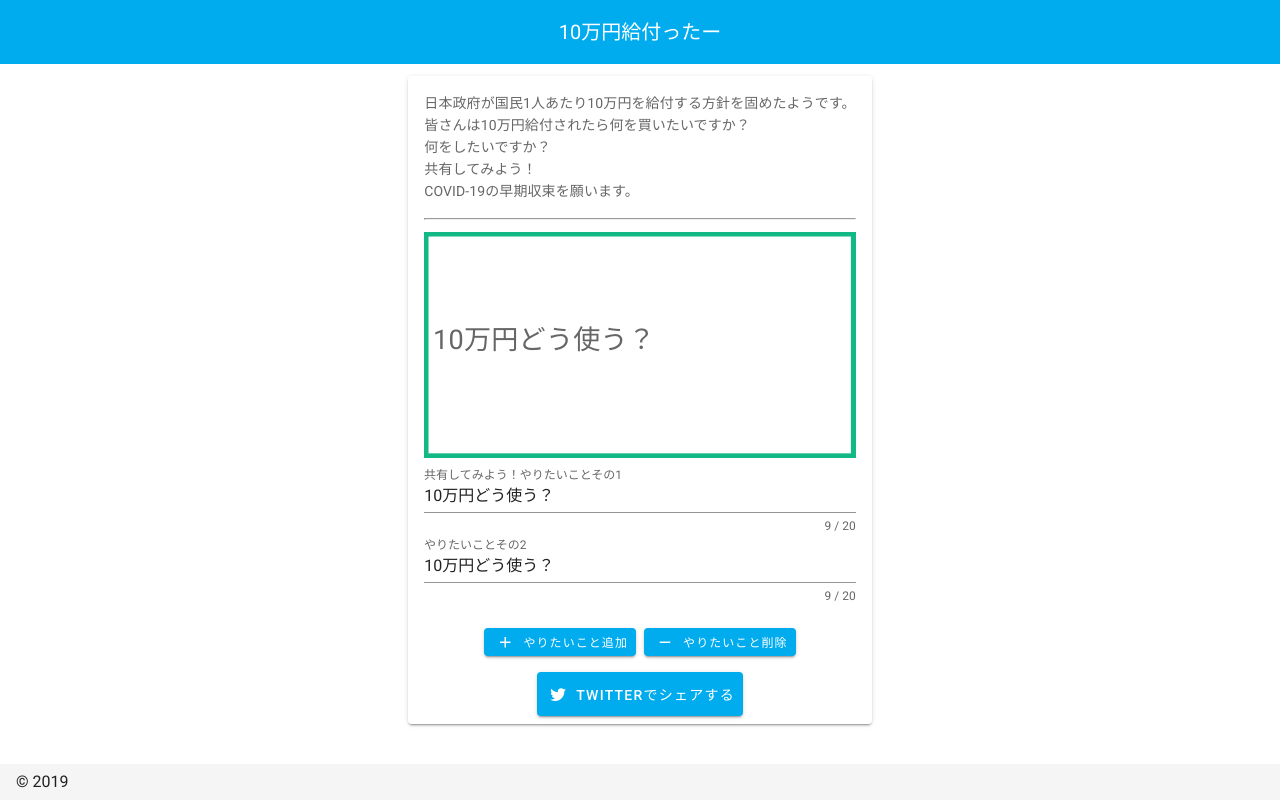
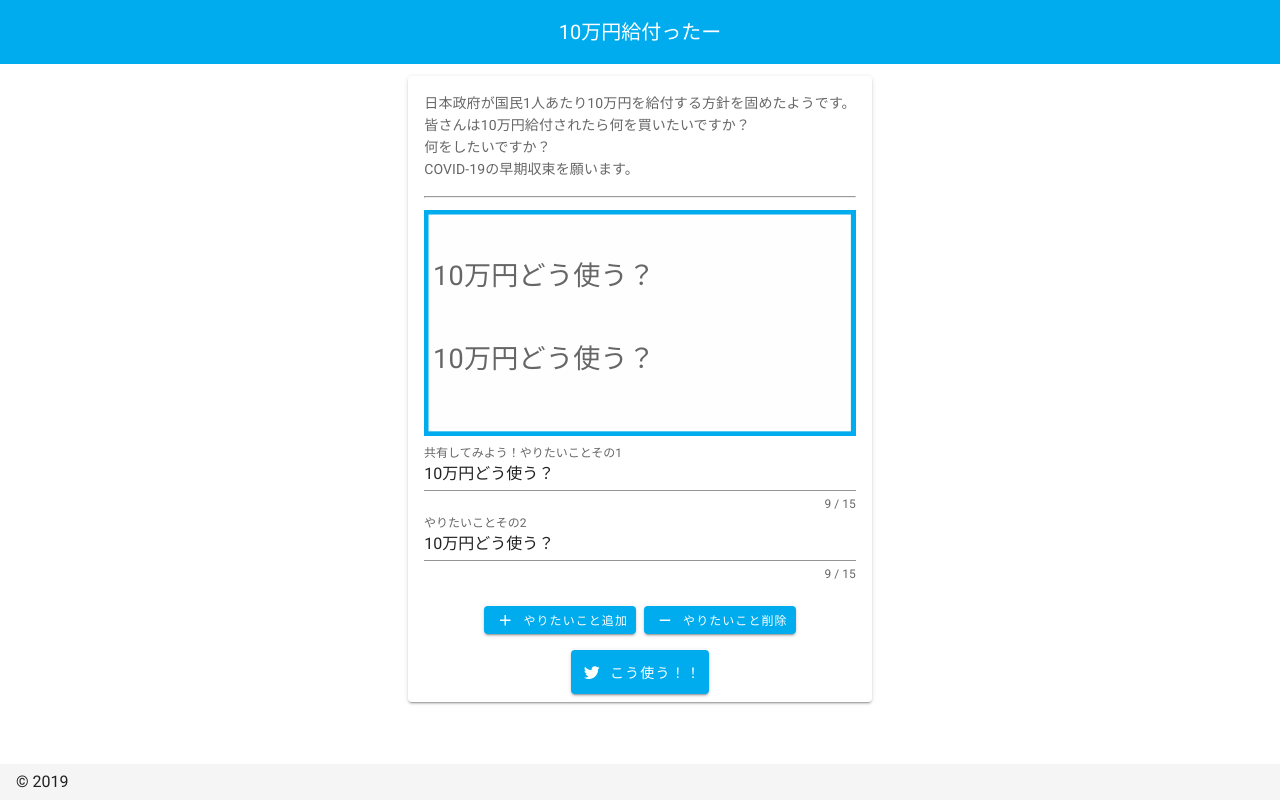
Before and after one commit to gengineer18/kyufutter, a Nuxt app: page / in a window 1280 px wide. Both pictures are taken after a click on the button "やりたいこと追加". Built offline with nearby package versions, Linux system fonts and the light colour scheme.

Commit message:
各入力値の実装

```diff
--- /dev/null
+++ b/components/SvgArea1.vue
@@ -0,0 +1,44 @@
+<template>
+  <svg ref="svgArea" viewBox="0 0 191 100">
+    <rect
+      x="0"
+      y="0"
+      width="191"
+      height="100"
+      fill="#fefefe"
+      stroke="#00acee"
+      stroke-width="4"
+    ></rect>
+    <foreignObject
+      :width="width"
+      :height="height"
+      :font-size="fontsize"
+      :style="style"
+      requiredFeatures="http://www.w3.org/TR/SVG11/feature#Extensibility"
+      x="4"
+      y="40"
+    >
+      {{ text1st }}
+    </foreignObject>
+  </svg>
+</template>
+
+<script>
+export default {
+  props: {
+    text1st: {
+      type: String,
+      required: false,
+      default: ''
+    }
+  },
+  data() {
+    return {
+      width: 188,
+      height: 20,
+      fontsize: '12px',
+      style: 'style=line-height:12px;'
+    }
+  }
+}
+</script>
--- /dev/null
+++ b/components/SvgArea2.vue
@@ -0,0 +1,60 @@
+<template>
+  <svg ref="svgArea" viewBox="0 0 191 100">
+    <rect
+      x="0"
+      y="0"
+      width="191"
+      height="100"
+      fill="#fefefe"
+      stroke="#00acee"
+      stroke-width="4"
+    ></rect>
+    <foreignObject
+      :width="width"
+      :height="height"
+      :font-size="fontsize"
+      :style="style"
+      requiredFeatures="http://www.w3.org/TR/SVG11/feature#Extensibility"
+      x="4"
+      y="18"
+    >
+      {{ text1st }}
+    </foreignObject>
+    <foreignObject
+      :width="width"
+      :height="height"
+      :font-size="fontsize"
+      :style="style"
+      requiredFeatures="http://www.w3.org/TR/SVG11/feature#Extensibility"
+      x="4"
+      y="55"
+    >
+      {{ text2nd }}
+    </foreignObject>
+  </svg>
+</template>
+
+<script>
+export default {
+  props: {
+    text1st: {
+      type: String,
+      required: false,
+      default: ''
+    },
+    text2nd: {
+      type: String,
+      required: false,
+      default: ''
+    }
+  },
+  data() {
+    return {
+      width: 188,
+      height: 20,
+      fontsize: '12px',
+      style: 'style=line-height:12px;'
+    }
+  }
+}
+</script>
--- /dev/null
+++ b/components/SvgArea3.vue
@@ -0,0 +1,76 @@
+<template>
+  <svg ref="svgArea" viewBox="0 0 191 100">
+    <rect
+      x="0"
+      y="0"
+      width="191"
+      height="100"
+      fill="#fefefe"
+      stroke="#00acee"
+      stroke-width="4"
+    ></rect>
+    <foreignObject
+      :width="width"
+      :height="height"
+      :font-size="fontsize"
+      :style="style"
+      requiredFeatures="http://www.w3.org/TR/SVG11/feature#Extensibility"
+      x="4"
+      y="7"
+    >
+      {{ text1st }}
+    </foreignObject>
+    <foreignObject
+      :width="width"
+      :height="height"
+      :font-size="fontsize"
+      :style="style"
+      requiredFeatures="http://www.w3.org/TR/SVG11/feature#Extensibility"
+      x="4"
+      y="37"
+    >
+      {{ text2nd }}
+    </foreignObject>
+    <foreignObject
+      :width="width"
+      :height="height"
+      :font-size="fontsize"
+      :style="style"
+      requiredFeatures="http://www.w3.org/TR/SVG11/feature#Extensibility"
+      x="4"
+      y="67"
+    >
+      {{ text3rd }}
+    </foreignObject>
+  </svg>
+</template>
+
+<script>
+export default {
+  props: {
+    text1st: {
+      type: String,
+      required: false,
+      default: ''
+    },
+    text2nd: {
+      type: String,
+      required: false,
+      default: ''
+    },
+    text3rd: {
+      type: String,
+      required: false,
+      default: ''
+    }
+  },
+  data() {
+    return {
+      width: 188,
+      height: 20,
+      fontsize: '12px',
+      style: 'style=line-height:12px;'
+    }
+  }
+}
+</script>
--- a/pages/index.vue
+++ b/pages/index.vue
@@ -7,60 +7,56 @@
             日本政府が国民1人あたり10万円を給付する方針を固めたようです。<br />
             皆さんは10万円給付されたら何を買いたいですか？<br />
             何をしたいですか？<br />
-            共有してみよう！<br />
             COVID-19の早期収束を願います。
           </p>
           <hr class="my-3" />
-          <div>
-            <svg ref="svgArea" viewBox="0 0 191 100">
-              <rect
-                x="0"
-                y="0"
-                width="191"
-                height="100"
-                fill="#fff"
-                stroke="#12b886"
-                stroke-width="4"
-              ></rect>
-              <foreignObject
-                requiredFeatures="http://www.w3.org/TR/SVG11/feature#Extensibility"
-                width="188"
-                height="100"
-                x="4"
-                y="40"
-                font-size="12px"
-                style="line-height:1rem;"
-              >
-                {{ form1st.text }}
-              </foreignObject>
-            </svg>
+          <div v-if="formLength == 1">
+            <svg-area-1 :text1st="form1st.text" />
           </div>
+          <div v-if="formLength == 2">
+            <svg-area-2 :text1st="form1st.text" :text2nd="form2nd.text" />
+          </div>
+          <div v-if="formLength == 3">
+            <svg-area-3
+              :text1st="form1st.text"
+              :text2nd="form2nd.text"
+              :text3rd="form3rd.text"
+            />
+          </div>
+          <v-form ref="form">
             <v-text-field
-            :counter="20"
+              :counter="counter"
               v-model="form1st.text"
+              :rules="[limit_length]"
               @click="initForm1st()"
               label="共有してみよう！やりたいことその1"
+              clearable
               color="primary"
             >
             </v-text-field>
             <v-text-field
-            :counter="20"
+              :counter="counter"
               v-model="form2nd.text"
+              :rules="[limit_length]"
               @click="initForm2nd()"
               v-if="formLength >= 2"
               label="やりたいことその2"
+              clearable
               color="primary"
             >
             </v-text-field>
             <v-text-field
-            :counter="20"
+              :counter="counter"
               v-model="form3rd.text"
+              :rules="[limit_length]"
               @click="initForm3rd()"
               v-if="formLength >= 3"
               label="やりたいことその3"
+              clearable
               color="primary"
             >
             </v-text-field>
+          </v-form>
         </v-card-text>
 
         <v-card-actions>
@@ -75,8 +71,8 @@
         </v-card-actions>
         <v-card-actions>
           <v-spacer />
-          <v-btn color="primary" nuxt to="/inspire" large dark>
-            <v-icon dark left>mdi-twitter</v-icon>Twitterでシェアする
+          <v-btn @click="submit()" color="primary" large dark>
+            <v-icon dark left>mdi-twitter</v-icon>こう使う！！
           </v-btn>
           <v-spacer />
         </v-card-actions>
@@ -86,8 +82,16 @@
 </template>
 
 <script>
+import SvgArea1 from '@/components/SvgArea1'
+import SvgArea2 from '@/components/SvgArea2'
+import SvgArea3 from '@/components/SvgArea3'
 const defaultMessage = '10万円どう使う？'
 export default {
+  components: {
+    SvgArea1,
+    SvgArea2,
+    SvgArea3
+  },
   data() {
     return {
       formLength: 1,
@@ -102,7 +106,12 @@ export default {
       form3rd: {
         init: false,
         text: defaultMessage
-      }
+      },
+      limit_length: (value) => {
+        if (!value) value = ''
+        return value.length <= 15 || '15文字以内で入力してください'
+      },
+      counter: 15
     }
   },
   methods: {
@@ -128,7 +137,23 @@ export default {
       if (this.formLength < 3) this.formLength++
     },
     removeForm() {
+      switch (this.formLength) {
+        case 2:
+          this.form2nd.text = defaultMessage
+          break
+        case 3:
+          this.form3rd.text = defaultMessage
+      }
       if (this.formLength > 1) this.formLength--
+    },
+    submit() {
+      if (this.$refs.form.validate()) {
+        // すべてのバリデーションが通過したときのみ
+        // if文の中に入る
+        console.log('true')
+      } else {
+        console.log('false')
+      }
     }
   }
 }
```
Lines whose indentation alone changed are shown as unchanged.
